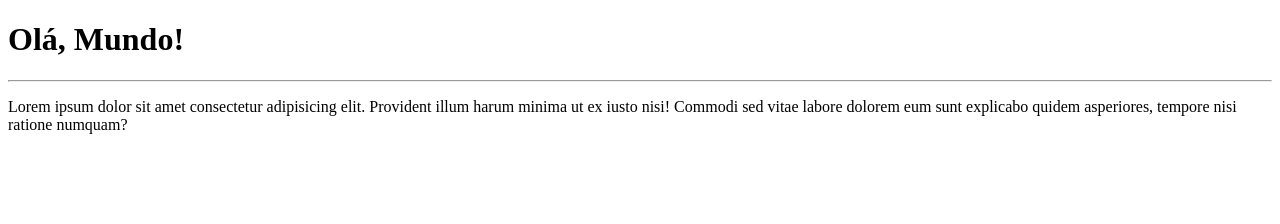
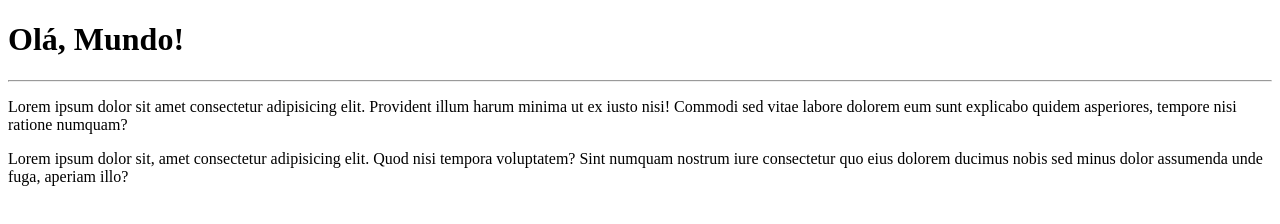
Before and after one commit to gitmattalves/Ola-Mundo, a plain HTML site: page site-exemplo/index.html in a window 1280 px wide. Drawn offline with Linux system fonts and the light colour scheme.

Commit message:
Adicionei um parágrafo

```diff
--- a/site-exemplo/index.html
+++ b/site-exemplo/index.html
@@ -10,5 +10,6 @@
     <h1>Olá, Mundo!</h1>
     <hr>
     <p>Lorem ipsum dolor sit amet consectetur adipisicing elit. Provident illum harum minima ut ex iusto nisi! Commodi sed vitae labore dolorem eum sunt explicabo quidem asperiores, tempore nisi ratione numquam?</p>
+    <p>Lorem ipsum dolor sit, amet consectetur adipisicing elit. Quod nisi tempora voluptatem? Sint numquam nostrum iure consectetur quo eius dolorem ducimus nobis sed minus dolor assumenda unde fuga, aperiam illo?</p>
 </body>
 </html>
```
